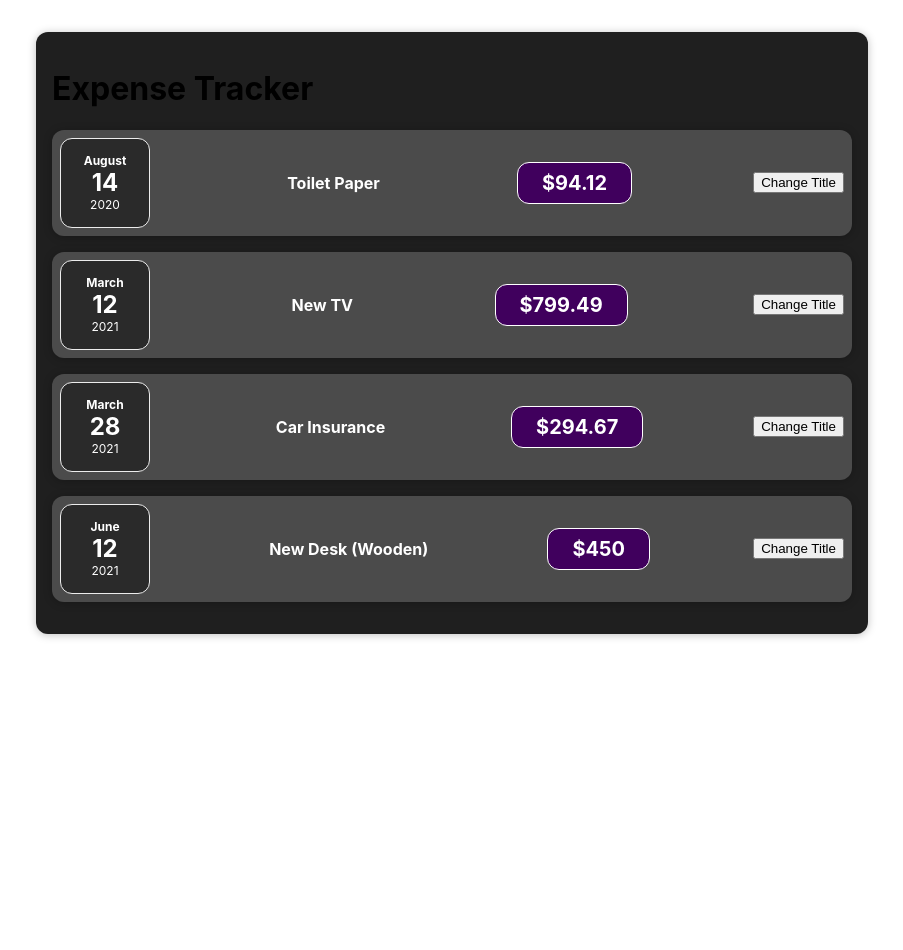
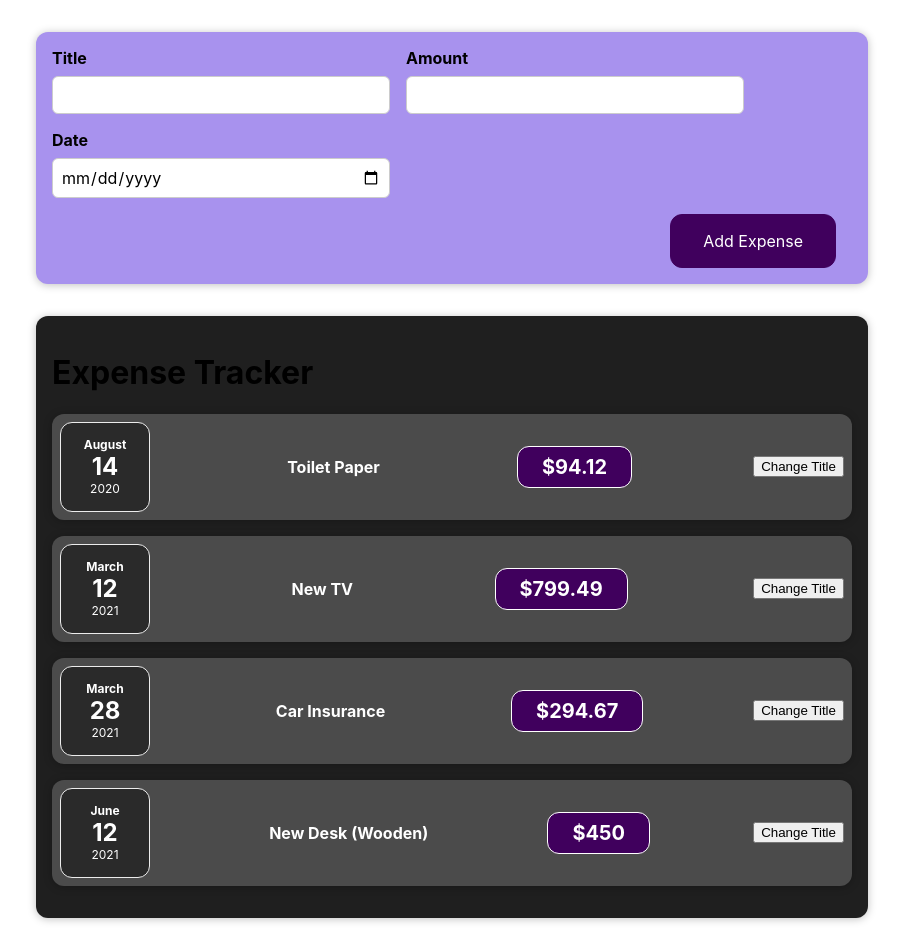
Before and after one commit to johngwells/React-Expense-Tracker, a React (Create React App) app in the folder expense-tracker/: page / in a window 1280 px wide. Shown: the whole page, without its empty margins (188-1091 px from the left). Before the commit the page ends 800 px from the top, so only its background shows below. Built offline with nearby package versions, Linux system fonts and the light colour scheme.

Commit message:
expense form with user input

```diff
--- a/expense-tracker/src/App.js
+++ b/expense-tracker/src/App.js
@@ -1,4 +1,6 @@
 import './App.css';
+
+import NewExpense from './components/NewExpense/NewExpense'
 import Expenses from './components/Expenses/Expenses';
 
 function App() {
@@ -25,7 +27,10 @@
   ];
 
   return (
-    <Expenses expenses={expenses}/>
+    <div>
+      <NewExpense />
+      <Expenses expenses={expenses}/>
+    </div>
   );
 }
 
--- /dev/null
+++ b/expense-tracker/src/components/NewExpense/ExpenseForm.css
@@ -0,0 +1,26 @@
+.new-expense__controls {
+  display: flex;
+  flex-wrap: wrap;
+  gap: 1rem;
+  margin-bottom: 1rem;
+  text-align: left;
+}
+
+.new-expense__control label {
+  font-weight: bold;
+  margin-bottom: 0.5rem;
+  display: block;
+}
+
+.new-expense__control input {
+  font: inherit;
+  padding: 0.5rem;
+  border-radius: 6px;
+  border: 1px solid #ccc;
+  width: 20rem;
+  max-width: 100%;
+}
+
+.new-expense__actions {
+  text-align: right;
+}
--- /dev/null
+++ b/expense-tracker/src/components/NewExpense/ExpenseForm.js
@@ -0,0 +1,27 @@
+import './ExpenseForm.css';
+
+const ExpenseForm = () => {
+  return (
+    <form>
+      <div className='new-expense__controls'>
+        <div className='new-expense__control'>
+          <label>Title</label>
+          <input type='text' />
+        </div>
+        <div className='new-expense__control'>
+          <label>Amount</label>
+          <input type='number' min='0.01' step='0.01' />
+        </div>
+        <div className='new-expense__control'>
+          <label>Date</label>
+          <input type='date' min='2019-01-01' max='2022-12-31' />
+        </div>
+      </div>
+      <div className='new-expense__actions'>
+        <button type='submit'>Add Expense</button>
+      </div>
+    </form>
+  );
+};
+
+export default ExpenseForm;
--- /dev/null
+++ b/expense-tracker/src/components/NewExpense/NewExpense.css
@@ -0,0 +1,38 @@
+.new-expense {
+  background-color: #a892ee;
+  padding: 1rem;
+  margin: 2rem auto;
+  width: 50rem;
+  max-width: 95%;
+  border-radius: 12px;
+  text-align: center;
+  box-shadow: 0 1px 8px rgba(0, 0, 0, 0.25);
+}
+
+.new-expense button {
+  font: inherit;
+  cursor: pointer;
+  padding: 1rem 2rem;
+  border: 1px solid #40005d;
+  background-color: #40005d;
+  color: white;
+  border-radius: 12px;
+  margin-right: 1rem;
+}
+
+.new-expense button:hover,
+.new-expense button:active {
+  background-color: #510674;
+  border-color: #510674;
+}
+
+.new-expense button.alternative {
+  color: #220131;
+  border-color: transparent;
+  background-color: transparent;
+}
+
+.new-expense button.alternative:hover,
+.new-expense button.alternative:active {
+  background-color: #ddb3f8;
+}
--- /dev/null
+++ b/expense-tracker/src/components/NewExpense/NewExpense.js
@@ -0,0 +1,12 @@
+import './NewExpense.css';
+import ExpenseForm from './ExpenseForm';
+
+const NewExpense = () => {
+  return (
+    <div className='new-expense'>
+      <ExpenseForm />
+    </div>
+  )
+}
+
+export default NewExpense;
```
